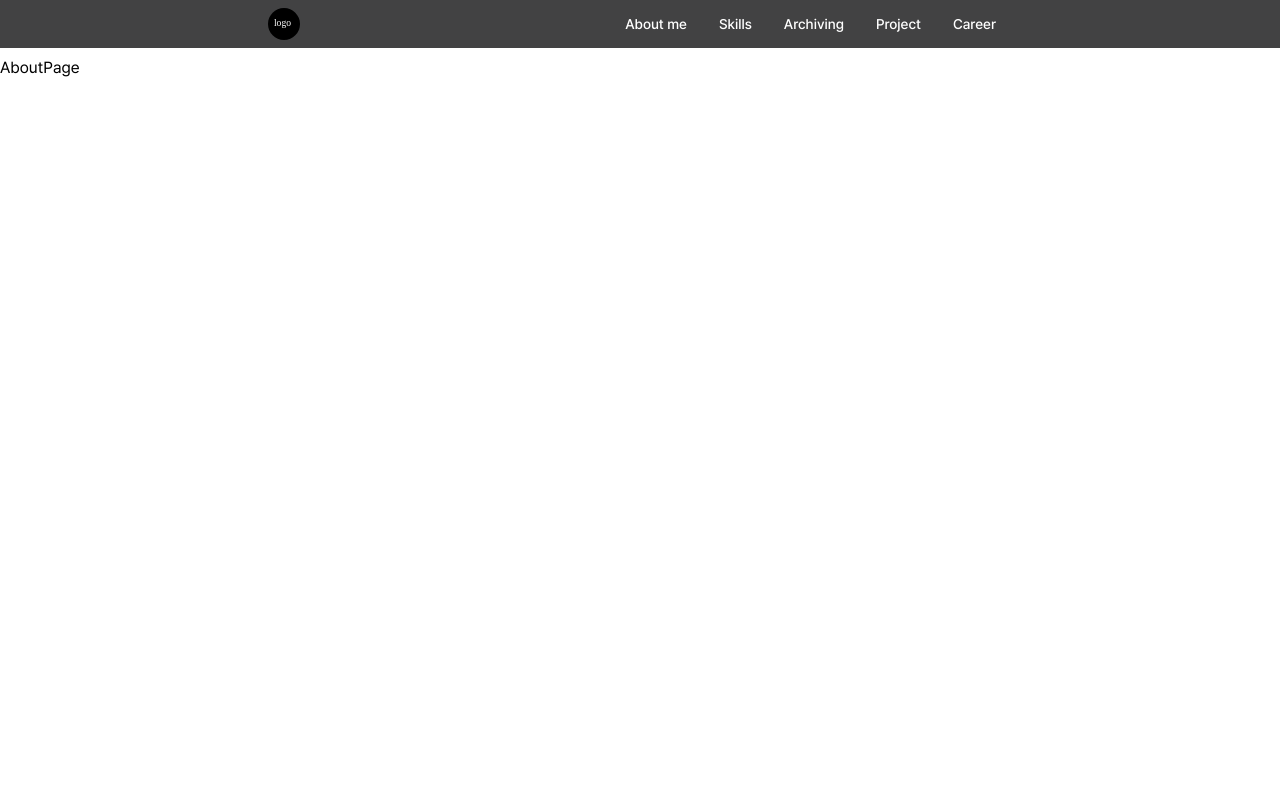
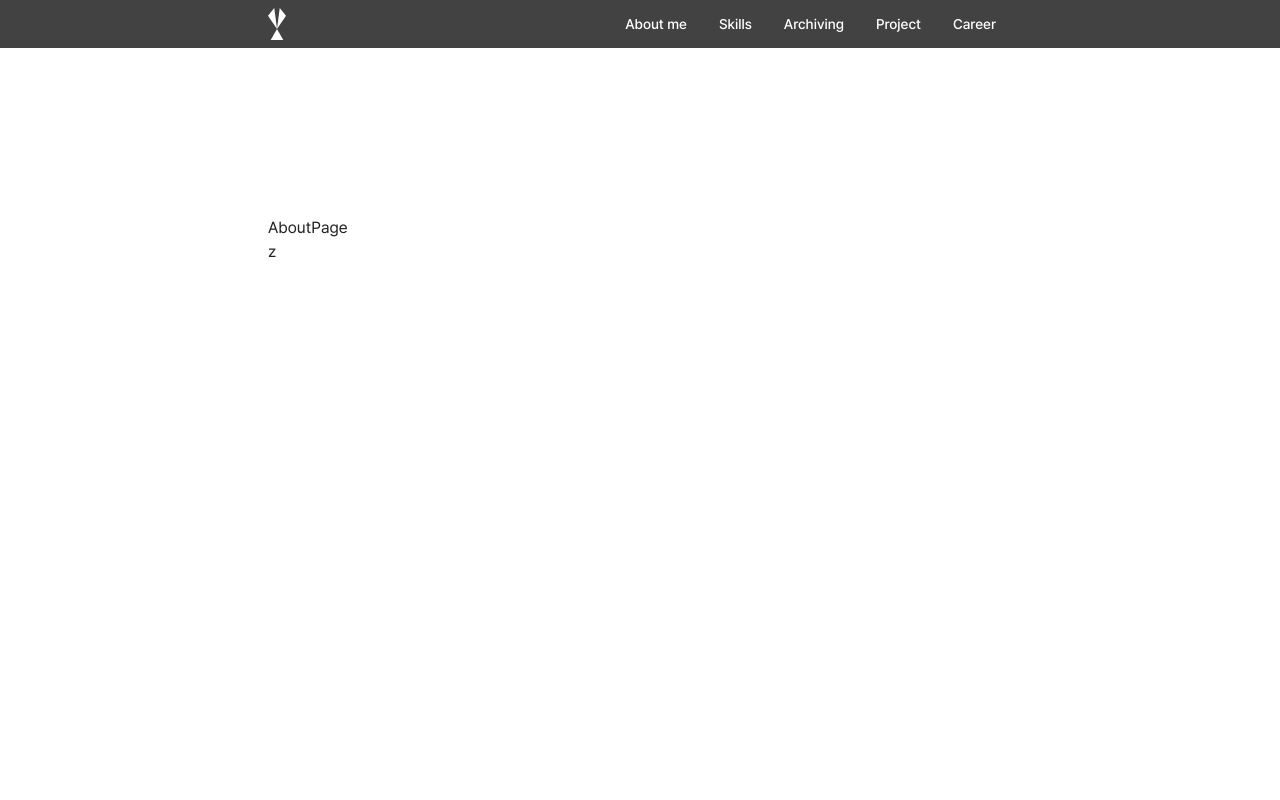
Before and after one commit to jamooooong/jamooooongPage, a React (Vite) app: page /jamooooongPage/about in a window 1280 px wide. Shown: the top 800 px of the page. Built offline with nearby package versions, Linux system fonts and the light colour scheme.

Commit message:
[ ✨ | #13 | Feat ] 파일 구조 변경

```diff
--- a/src/layout/Header/Header.jsx
+++ b/src/layout/Header/Header.jsx
@@ -1,7 +1,8 @@
-import { useState, useEffect } from "react";
-import logoSvg from "../../assets/images/svg/logo.svg";
-import menuSvg from "../../assets/images/svg/menu.svg";
-import closeSvg from "../../assets/images/svg/close.svg";
+import { useState, useEffect } from 'react';
+import logoSvg from '../../assets/images/svg/logo.svg';
+import RabbitLogo from '../../assets/images/svg/rabbit-logo.svg';
+import menuSvg from '../../assets/images/svg/menu.svg';
+import closeSvg from '../../assets/images/svg/close.svg';
 
 const WINDOWSIZE = 660; // 660px(sm) 이상일 때
 
@@ -15,13 +16,13 @@ export default function Header() {
       }
     };
 
-    window.addEventListener("resize", handleResize);
+    window.addEventListener('resize', handleResize);
 
     // window size 확인
     handleResize();
 
     return () => {
-      window.removeEventListener("resize", handleResize);
+      window.removeEventListener('resize', handleResize);
     };
   }, []);
 
@@ -33,7 +34,7 @@ export default function Header() {
             <div>
               {!showMenu && (
                 <a href="./">
-                  <img className="h-8" src={logoSvg} alt="logo" />
+                  <img className="h-8" src={RabbitLogo} alt="logo" />
                 </a>
               )}
             </div>
--- a/src/pages/AboutPage/AboutPage.jsx
+++ b/src/pages/AboutPage/AboutPage.jsx
@@ -1,7 +1,7 @@
 export function AboutPage() {
   return (
-    <div>
-      <h1>AboutPage</h1>
+    <div className="sm:w-3/5 mx-auto py-40 text-gray_01 px-3">
+      <h1>AboutPage</h1>z
     </div>
   );
 }
--- a/src/pages/HomePage/HomePage.jsx
+++ b/src/pages/HomePage/HomePage.jsx
@@ -1,7 +1,4 @@
-import Profile_Img from '../../assets/images/profile_img.png';
-
-import LinkBtn from './_components/linkBtn';
-
+import { Profile } from '../../ui/_components/profile';
 import { EmailSendForm } from './_components/emailSendForm';
 
 export function HomePage() {
@@ -10,20 +7,7 @@ export function HomePage() {
       {/* 1div */}
       <div className="sm:w-3/5 mx-auto py-40 text-gray_01 px-3">
         <div className="flex sm:flex-row flex-col">
-          <div className="flex flex-col w-60 mr-24 sm:fixed">
-            <img src={Profile_Img} alt="profile_img" className=" mb-6" />
-            <p className="text-red_01 font-semibold text-base my-1">
-              javaScript
-            </p>
-            <p className=" text-3xl font-bold my-1">jamooooong</p>
-            <div className="flex flex-row my-5">
-              <LinkBtn text="github" link="https://github.com/jamooooong" />
-              <LinkBtn
-                text="instagram"
-                link="https://www.instagram.com/jamong__w.s/"
-              />
-            </div>
-          </div>
+          <Profile />
           <div className="flex flex-col mt-20 sm:mt-0 sm:w-2/3 sm:ml-auto">
             <p className=" text-4xl text-red_01 font-bold mb-12">
               안녕하세요. UI디자이너 박우석입니다.
--- /dev/null
+++ b/src/ui/_components/profile.jsx
@@ -0,0 +1,19 @@
+import Profile_Img from '../../assets/images/profile_img.png';
+import LinkBtn from '../btn/linkBtn';
+
+export function Profile() {
+  return (
+    <div className="flex flex-col w-60 mr-24 sm:fixed">
+      <img src={Profile_Img} alt="profile_img" className=" mb-6" />
+      <p className="text-red_01 font-semibold text-base my-1">javaScript</p>
+      <p className=" text-3xl font-bold my-1">jamooooong</p>
+      <div className="flex flex-row my-5">
+        <LinkBtn text="github" link="https://github.com/jamooooong" />
+        <LinkBtn
+          text="instagram"
+          link="https://www.instagram.com/jamong__w.s/"
+        />
+      </div>
+    </div>
+  );
+}
--- a/src/pages/HomePage/_components/linkBtn.jsx
+++ b/src/ui/btn/linkBtn.jsx
@@ -1,4 +1,4 @@
-import LinkIcon from '../../../assets/images/svg/link_icon.svg';
+import LinkIcon from '../../assets/images/svg/link-icon.svg';
 
 export function LinkBtn({ text, link }) {
   return (
```
Also changed, not shown: src/assets/images/svg/link-icon.svg (renamed from src/assets/images/svg/link_icon.svg), src/assets/images/svg/rabbit-logo.svg (added).
